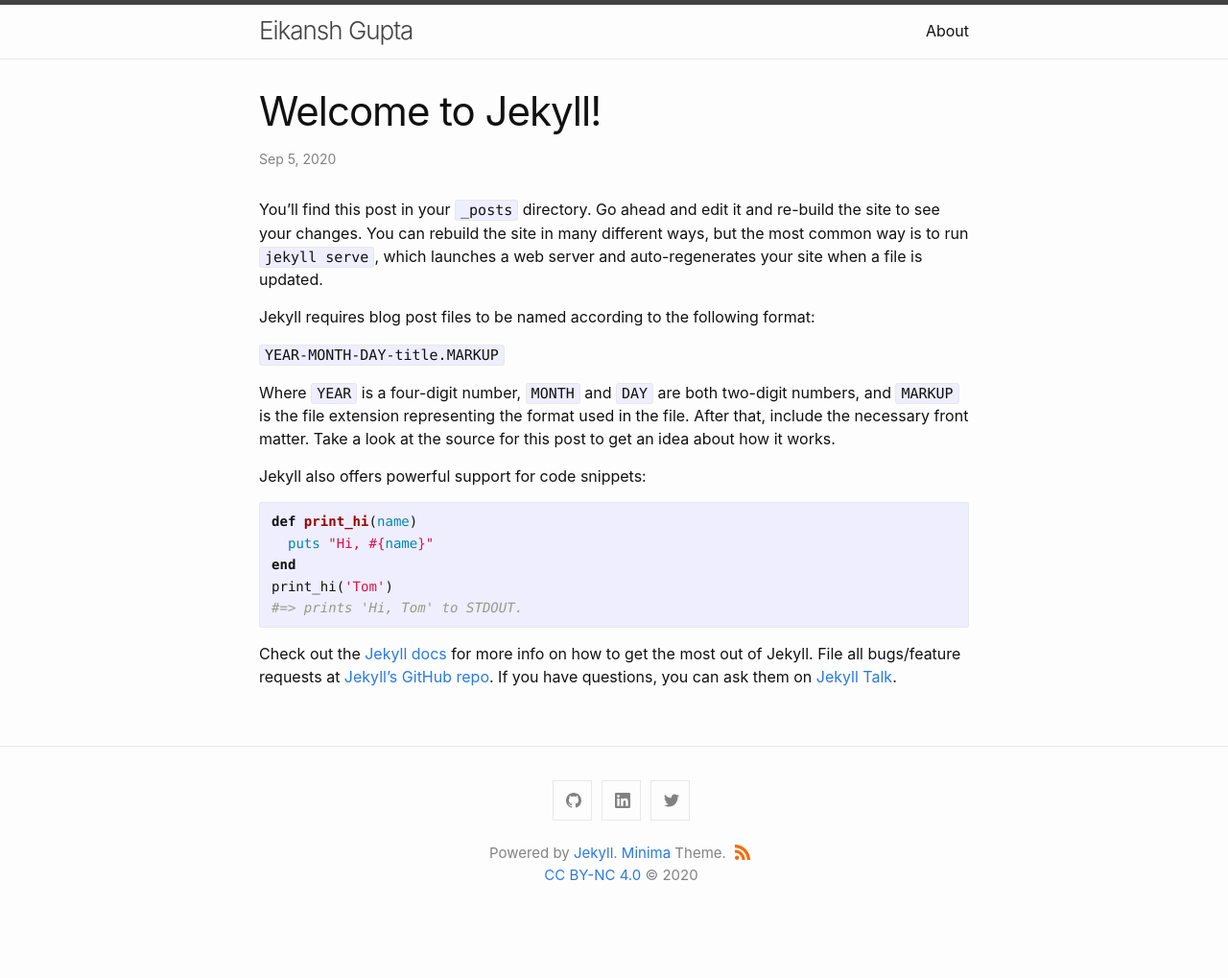
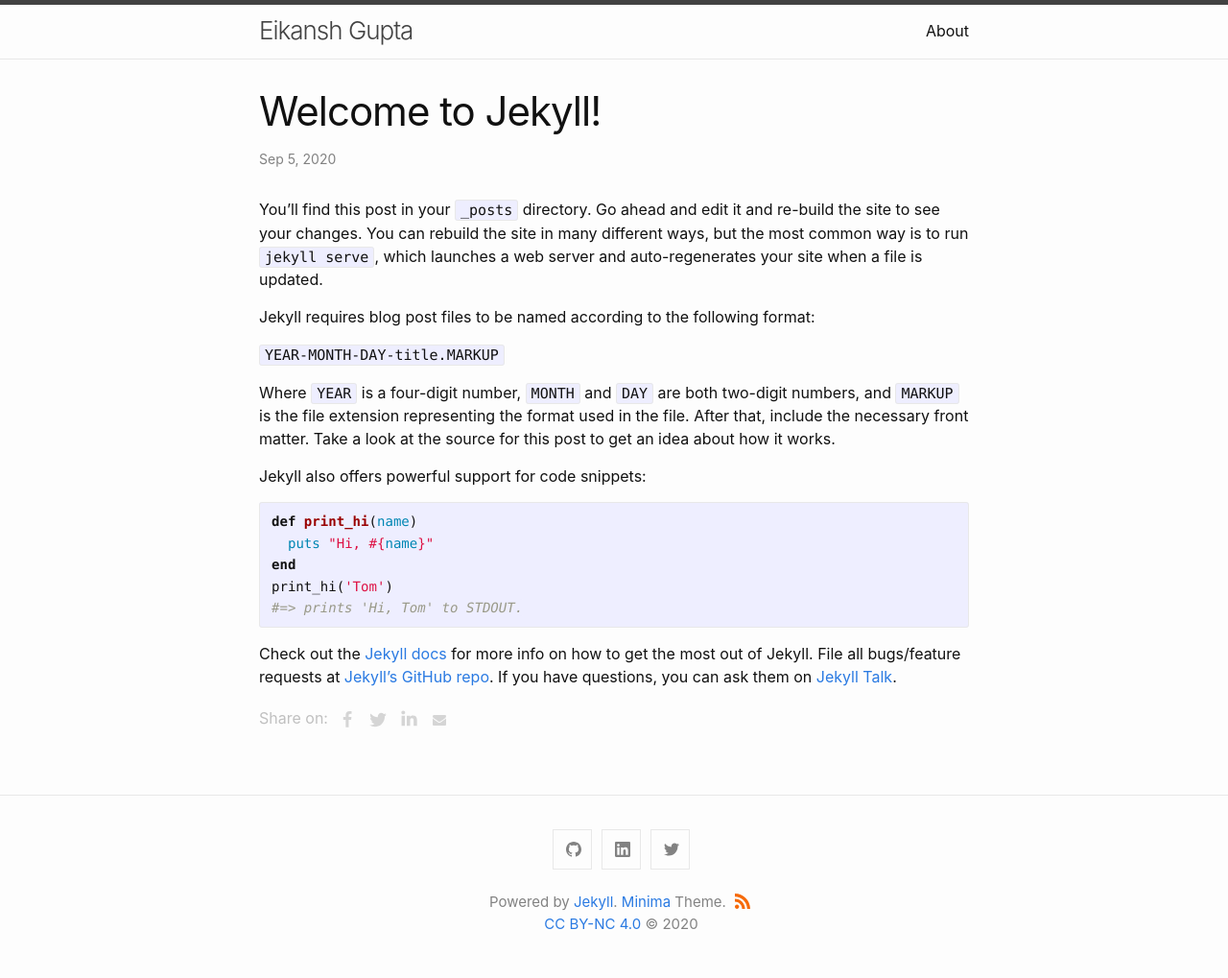
Before and after one commit to Eikansh/eikansh.github.io, a Jekyll site: the page built from _posts/2020-09-05-welcome-to-jekyll.markdown, in a window 1280 px wide. Shown: the whole page at 96% size. Built offline with Jekyll 4.4.1, drawn with Linux system fonts in a browser that asks for light colours; comment, search, counter and statistics services are not loaded; before the commit the page ends 968 px from its top, so only the background shows below that.

Commit message:
Added share buttons for posts

```diff
--- /dev/null
+++ b/_includes/share-buttons.html
@@ -0,0 +1,41 @@
+{% if include.pageurl != nil and include.pageurl != '' %}
+    {% assign pageurl = include.pageurl %}
+{% else %}
+    {% assign pageurl = page.url %}
+{% endif %}
+
+<style>
+#share-buttons {display: inline-block; vertical-align: middle; }
+#share-buttons:after {content: ""; display: block; clear: both;}
+#share-buttons > div {
+    position: relative;
+    text-align: left;
+    height: 36px;
+    width: 32px;
+    float: left;
+    text-align: center;
+}
+#share-buttons > div > svg {height: 16px; fill: #d5d5d5; margin-top: 10px;}
+#share-buttons > div:hover {cursor: pointer;}
+#share-buttons > div.facebook:hover > svg {fill: #3B5998;}
+#share-buttons > div.twitter:hover > svg {fill: #55ACEE;}
+#share-buttons > div.linkedin:hover > svg {fill: #0077b5;}
+#share-buttons > div.pinterest:hover > svg {fill: #CB2027;}
+#share-buttons > div.gplus:hover > svg {fill: #dd4b39;}
+#share-buttons > div.mail:hover > svg {fill: #7D7D7D;}
+#share-buttons > div.instagram:hover > svg {fill: #C73B92;}
+#share-buttons > div.facebook > svg {height: 18px; margin-top: 9px;}
+#share-buttons > div.twitter > svg {height: 20px; margin-top: 8px;}
+#share-buttons > div.linkedin > svg {height: 19px; margin-top: 7px;}
+#share-buttons > div.pinterest > svg {height: 20px; margin-top: 9px;}
+#share-buttons > div.gplus > svg {height: 17px; margin-top: 9px; position: relative; left: 1px;}
+#share-buttons > div.mail > svg {height: 14px; margin-top: 11px;}
+</style>
+
+<span style="color: silver;">Share on: </span><div id="share-buttons">
+    <div class="facebook" title="Share this on Facebook" onclick="window.open('http://www.facebook.com/share.php?u={{ site.url }}{{ pageurl }}');"><svg viewBox="0 0 1792 1792" xmlns="http://www.w3.org/2000/svg"><path d="M1343 12v264h-157q-86 0-116 36t-30 108v189h293l-39 296h-254v759h-306v-759h-255v-296h255v-218q0-186 104-288.5t277-102.5q147 0 228 12z"/></svg></div>
+    <div class="twitter" title="Share this on Twitter" onclick="window.open('https://twitter.com/intent/tweet?text={{ page.title }}&url={{ site.url }}{{ site.baseurl }}{{ page.url }}');"><svg viewBox="0 0 1792 1792" xmlns="http://www.w3.org/2000/svg"><path d="M1684 408q-67 98-162 167 1 14 1 42 0 130-38 259.5t-115.5 248.5-184.5 210.5-258 146-323 54.5q-271 0-496-145 35 4 78 4 225 0 401-138-105-2-188-64.5t-114-159.5q33 5 61 5 43 0 85-11-112-23-185.5-111.5t-73.5-205.5v-4q68 38 146 41-66-44-105-115t-39-154q0-88 44-163 121 149 294.5 238.5t371.5 99.5q-8-38-8-74 0-134 94.5-228.5t228.5-94.5q140 0 236 102 109-21 205-78-37 115-142 178 93-10 186-50z"/></svg></div>
+    <div class="linkedin" title="Share this on Linkedin" onclick="window.open('https://www.linkedin.com/shareArticle?mini=true&url={{ site.url }}{{ site.baseurl }}{{ page.url }}&title={{ page.title }}&summary={{ page.description }}&source={{ site.title }}');"><svg viewBox="0 0 1792 1792" xmlns="http://www.w3.org/2000/svg"><path d="M477 625v991h-330v-991h330zm21-306q1 73-50.5 122t-135.5 49h-2q-82 0-132-49t-50-122q0-74 51.5-122.5t134.5-48.5 133 48.5 51 122.5zm1166 729v568h-329v-530q0-105-40.5-164.5t-126.5-59.5q-63 0-105.5 34.5t-63.5 85.5q-11 30-11 81v553h-329q2-399 2-647t-1-296l-1-48h329v144h-2q20-32 41-56t56.5-52 87-43.5 114.5-15.5q171 0 275 113.5t104 332.5z"/></svg></div>
+    {% if page.image %}<div class="pinterest" title="Share this on Pinterest" onclick="window.open('https://pinterest.com/pin/create/button/?url=&media={{ site.url }}{{ page.image }}&description=');"><svg viewBox="0 0 1792 1792" xmlns="http://www.w3.org/2000/svg"><path d="M256 597q0-108 37.5-203.5t103.5-166.5 152-123 185-78 202-26q158 0 294 66.5t221 193.5 85 287q0 96-19 188t-60 177-100 149.5-145 103-189 38.5q-68 0-135-32t-96-88q-10 39-28 112.5t-23.5 95-20.5 71-26 71-32 62.5-46 77.5-62 86.5l-14 5-9-10q-15-157-15-188 0-92 21.5-206.5t66.5-287.5 52-203q-32-65-32-169 0-83 52-156t132-73q61 0 95 40.5t34 102.5q0 66-44 191t-44 187q0 63 45 104.5t109 41.5q55 0 102-25t78.5-68 56-95 38-110.5 20-111 6.5-99.5q0-173-109.5-269.5t-285.5-96.5q-200 0-334 129.5t-134 328.5q0 44 12.5 85t27 65 27 45.5 12.5 30.5q0 28-15 73t-37 45q-2 0-17-3-51-15-90.5-56t-61-94.5-32.5-108-11-106.5z"/></svg></div>{% endif %}
+    <div class="mail" title="Share this through Email" onclick="window.open('mailto:?&body={{ site.url }}{{ pageurl }}');"><svg viewBox="0 0 1792 1792" xmlns="http://www.w3.org/2000/svg"><path d="M1792 710v794q0 66-47 113t-113 47h-1472q-66 0-113-47t-47-113v-794q44 49 101 87 362 246 497 345 57 42 92.5 65.5t94.5 48 110 24.5h2q51 0 110-24.5t94.5-48 92.5-65.5q170-123 498-345 57-39 100-87zm0-294q0 79-49 151t-122 123q-376 261-468 325-10 7-42.5 30.5t-54 38-52 32.5-57.5 27-50 9h-2q-23 0-50-9t-57.5-27-52-32.5-54-38-42.5-30.5q-91-64-262-182.5t-205-142.5q-62-42-117-115.5t-55-136.5q0-78 41.5-130t118.5-52h1472q65 0 112.5 47t47.5 113z"/></svg></div>
+</div>
--- a/_layouts/post.html
+++ b/_layouts/post.html
@@ -28,6 +28,7 @@ layout: default
 
   <div class="post-content e-content" itemprop="articleBody">
     {{ content }}
+    {%- include share-buttons.html -%}
   </div>
 
   {%- if site.disqus.shortname -%}
```
